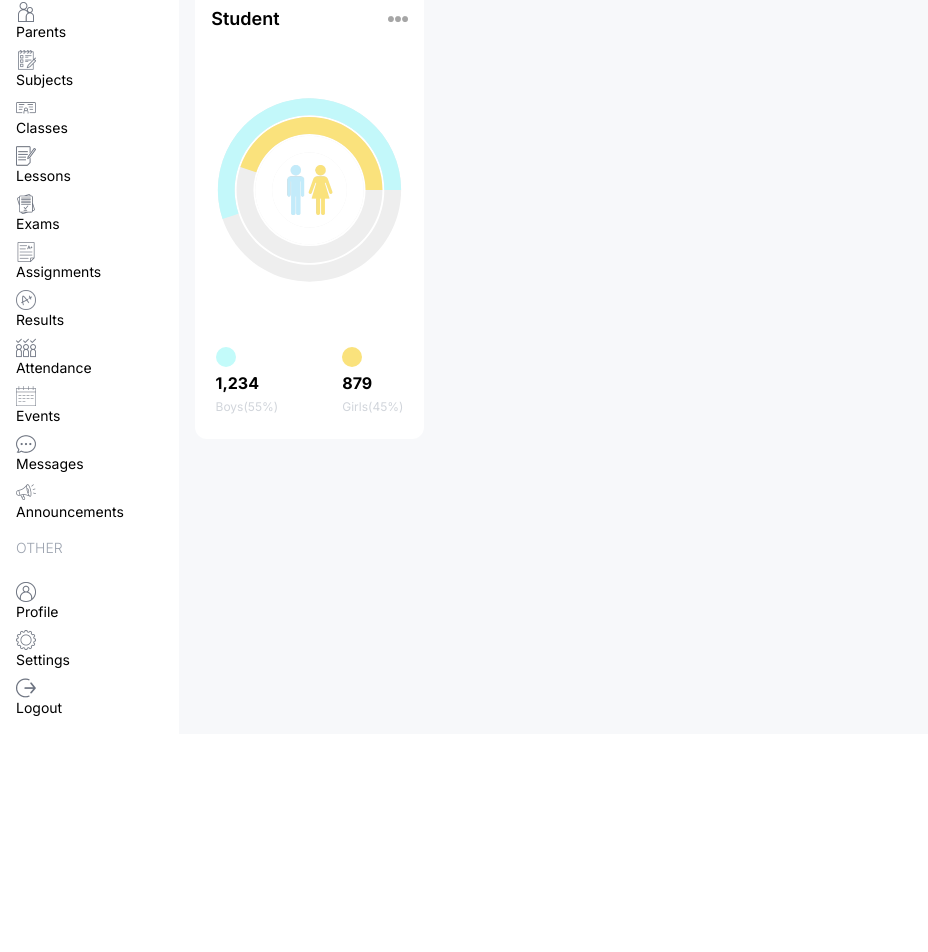
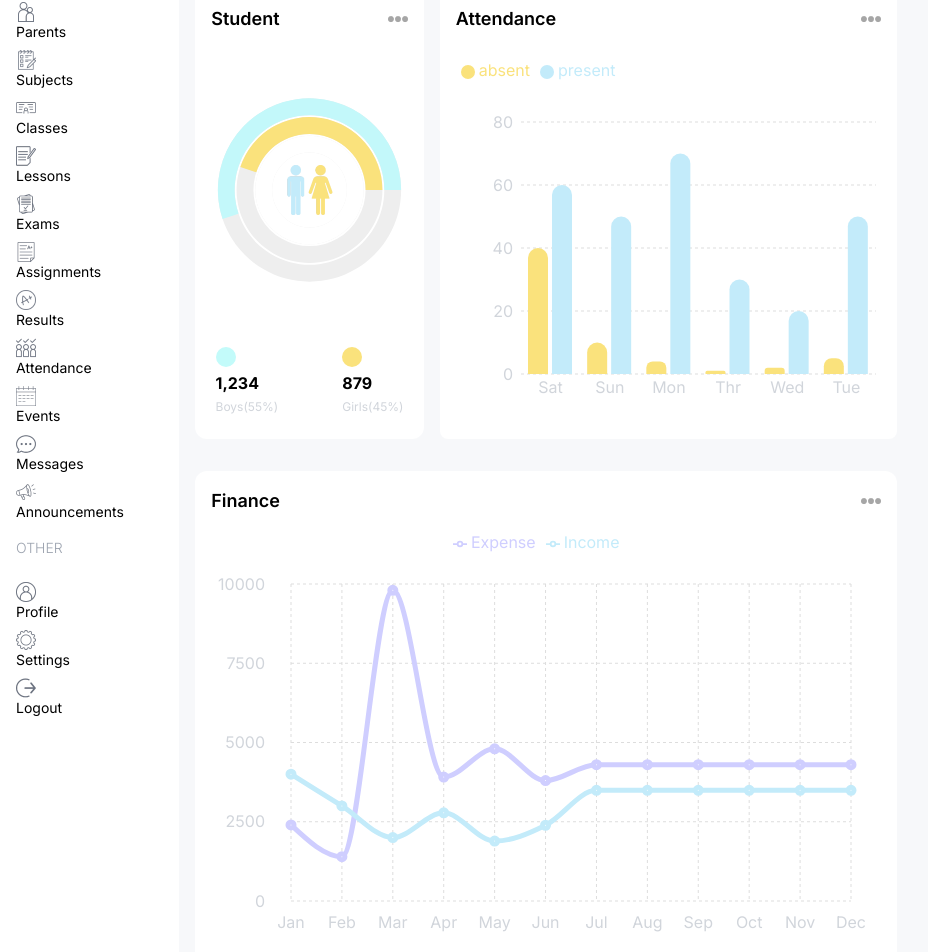
Before and after one commit to DostMohammadFahimi/F-SMIS, a Next.js app: page /admin in a window 1280 px wide. Shown: the part 266-1218 px from the top of the page, without its empty margins (0-928 px from the left). Before the commit the page ends 1000 px from the top, so only its background shows below. Built offline with nearby package versions, Linux system fonts and the light colour scheme.

Commit message:
complete the attendance and finance charts.

```diff
--- a/src/app/(dashboard)/admin/page.tsx
+++ b/src/app/(dashboard)/admin/page.tsx
@@ -1,4 +1,6 @@
+import AttendanceCharts from "@/components/AttendanceCharts";
 import CountCharts from "@/components/CountCharts";
+import FinanceCharts from "@/components/FinanceCharts";
 import UserCard from "@/components/UserCard";
 
 const AdminPage = () => {
@@ -20,9 +22,14 @@
             <CountCharts />
           </div>
           {/* {ATTENTDENT CHARTS} */}
-          <div className="w-full lg:w-2/3 h-[450px]"></div>
+          <div className="w-full lg:w-2/3 h-[450px]">
+            <AttendanceCharts />
+          </div>
         </div>
-        <div className=""></div>
+        {/* {Finance Charts} */}
+        <div className="w-full h-[500px]">
+          <FinanceCharts />
+        </div>
       </div>
 
       {/* {right} */}
--- /dev/null
+++ b/src/components/AttendanceCharts.tsx
@@ -0,0 +1,95 @@
+"use client";
+
+import Image from "next/image";
+import {
+    Bar,
+    BarChart,
+    CartesianGrid,
+    Legend,
+    ResponsiveContainer,
+    Tooltip,
+    XAxis,
+    YAxis
+} from "recharts";
+
+const data = [
+  {
+    name: "Sat",
+    present: 60,
+    absent: 40,
+  },
+  {
+    name: "Sun",
+    present: 50,
+    absent: 10,
+  },
+  {
+    name: "Mon",
+    absent: 4,
+    present: 70,
+  },
+  {
+    name: "Thr",
+    absent: 1,
+    present: 30,
+  },
+  {
+    name: "Wed",
+    absent: 2,
+    present: 20,
+  },
+  {
+    name: "Tue",
+    absent: 5,
+    present: 50,
+  },
+];
+
+const AttendanceCharts = () => {
+  return (
+    <div className="bg-white rounded-lg p-4 h-full">
+      <div className="flex justify-between items-center">
+        <h1 className="text-lg font-semibold">Attendance</h1>
+        <Image src="/moreDark.png" alt="" width={20} height={20} />
+      </div>
+      <ResponsiveContainer width="100%" height="90%">
+        <BarChart width={500} height={300} data={data} barSize={20}>
+          <CartesianGrid
+            strokeDasharray="3 3"
+            vertical={false}
+            stroke="#ddd
+
+          "
+          />
+          <XAxis
+            dataKey="name"
+            axisLine={false}
+            tick={{ fill: "#d1d5db" }}
+            tickLine={false}
+          />
+          <YAxis axisLine={false} tick={{ fill: "#d1d5db" }} tickLine={false} />
+          <Tooltip />
+          <Legend
+            align="left"
+            verticalAlign="top"
+            wrapperStyle={{ paddingTop: "20px", paddingBottom: "40px" }}
+          />
+          <Bar
+            dataKey="absent"
+            fill="#FAE27C"
+            legendType="circle"
+            radius={[10, 10, 0, 0]}
+          />
+          <Bar
+            dataKey="present"
+            fill="#C3EBFA"
+            legendType="circle"
+            radius={[10, 10, 0, 0]}
+          />
+        </BarChart>
+      </ResponsiveContainer>
+    </div>
+  );
+};
+
+export default AttendanceCharts;
--- /dev/null
+++ b/src/components/FinanceCharts.tsx
@@ -0,0 +1,148 @@
+"use client";
+import Image from "next/image";
+
+import {
+  LineChart,
+  Line,
+  XAxis,
+  YAxis,
+  CartesianGrid,
+  Tooltip,
+  Legend,
+  ResponsiveContainer,
+} from "recharts";
+
+const data = [
+  {
+    name: "Jan",
+    Income: 4000,
+    Expense: 2400,
+    amt: 2400,
+  },
+  {
+    name: "Feb",
+    Income: 3000,
+    Expense: 1398,
+    amt: 2210,
+  },
+  {
+    name: "Mar",
+    Income: 2000,
+    Expense: 9800,
+    amt: 2290,
+  },
+  {
+    name: "Apr",
+    Income: 2780,
+    Expense: 3908,
+    amt: 2000,
+  },
+  {
+    name: "May",
+    Income: 1890,
+    Expense: 4800,
+    amt: 2181,
+  },
+  {
+    name: "Jun",
+    Income: 2390,
+    Expense: 3800,
+    amt: 2500,
+  },
+  {
+    name: "Jul",
+    Income: 3490,
+    Expense: 4300,
+    amt: 2100,
+  },
+  {
+    name: "Aug",
+    Income: 3490,
+    Expense: 4300,
+    amt: 2100,
+  },
+  {
+    name: "Sep",
+    Income: 3490,
+    Expense: 4300,
+    amt: 2100,
+  },
+  {
+    name: "Oct",
+    Income: 3490,
+    Expense: 4300,
+    amt: 2100,
+  },
+  {
+    name: "Nov",
+    Income: 3490,
+    Expense: 4300,
+    amt: 2100,
+  },
+  {
+    name: "Dec",
+    Income: 3490,
+    Expense: 4300,
+    amt: 2100,
+  },
+];
+
+const FinanceCharts = () => {
+  return (
+    <div className="bg-white rounded-xl w-full h-full p-4">
+      {/* {Tittle} */}
+      <div className="flex justify-between items-center">
+        <h1 className="text-lg font-semibold">Finance</h1>
+        <Image src="/moreDark.png" alt="" width={20} height={20} />
+      </div>
+      <ResponsiveContainer width="100%" height="90%">
+        <LineChart
+          width={500}
+          height={300}
+          data={data}
+          margin={{
+            top: 5,
+            right: 30,
+            left: 20,
+            bottom: 5,
+          }}
+        >
+          <CartesianGrid strokeDasharray="3 3" stroke="#ddd" />
+          <XAxis
+            dataKey="name"
+            axisLine={false}
+            tick={{ fill: "#d1d5db" }}
+            tickLine={false}
+            tickMargin={10}
+          />
+          <YAxis
+            axisLine={false}
+            tick={{ fill: "#d1d5db" }}
+            tickLine={false}
+            tickMargin={20}
+          />
+          <Tooltip />
+          <Legend
+            align="center"
+            verticalAlign="top"
+            wrapperStyle={{ paddingTop: "10px", paddingBottom: "30px" }}
+          />
+          <Line
+            type="monotone"
+            dataKey="Expense"
+            stroke="#CFCEFF"
+            strokeWidth={5}
+          />
+          <Line
+            type="monotone"
+            dataKey="Income"
+            stroke="#C3EBFA"
+            strokeWidth={5}
+          />
+        </LineChart>
+      </ResponsiveContainer>
+    </div>
+  );
+};
+
+export default FinanceCharts;
```
